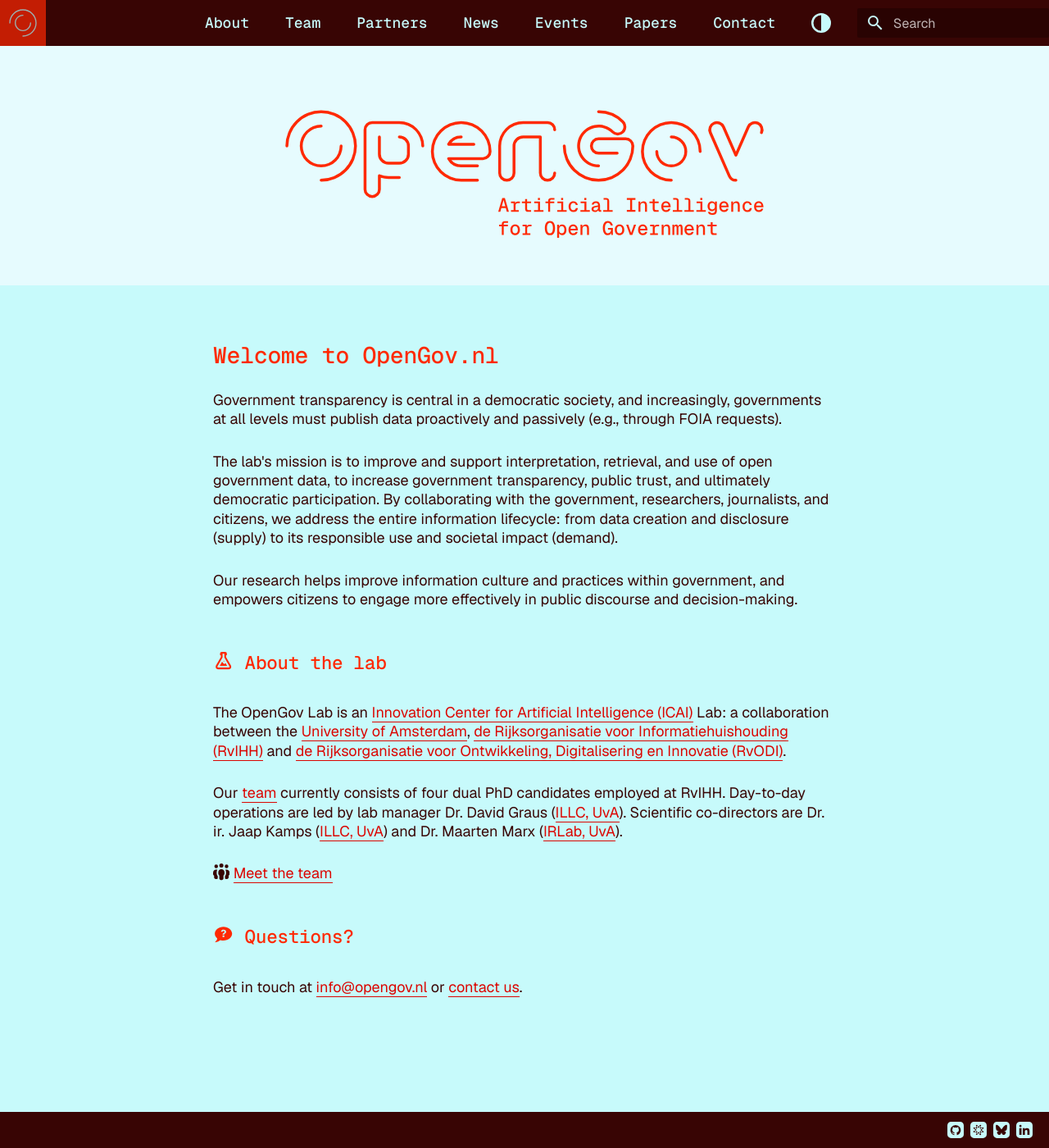
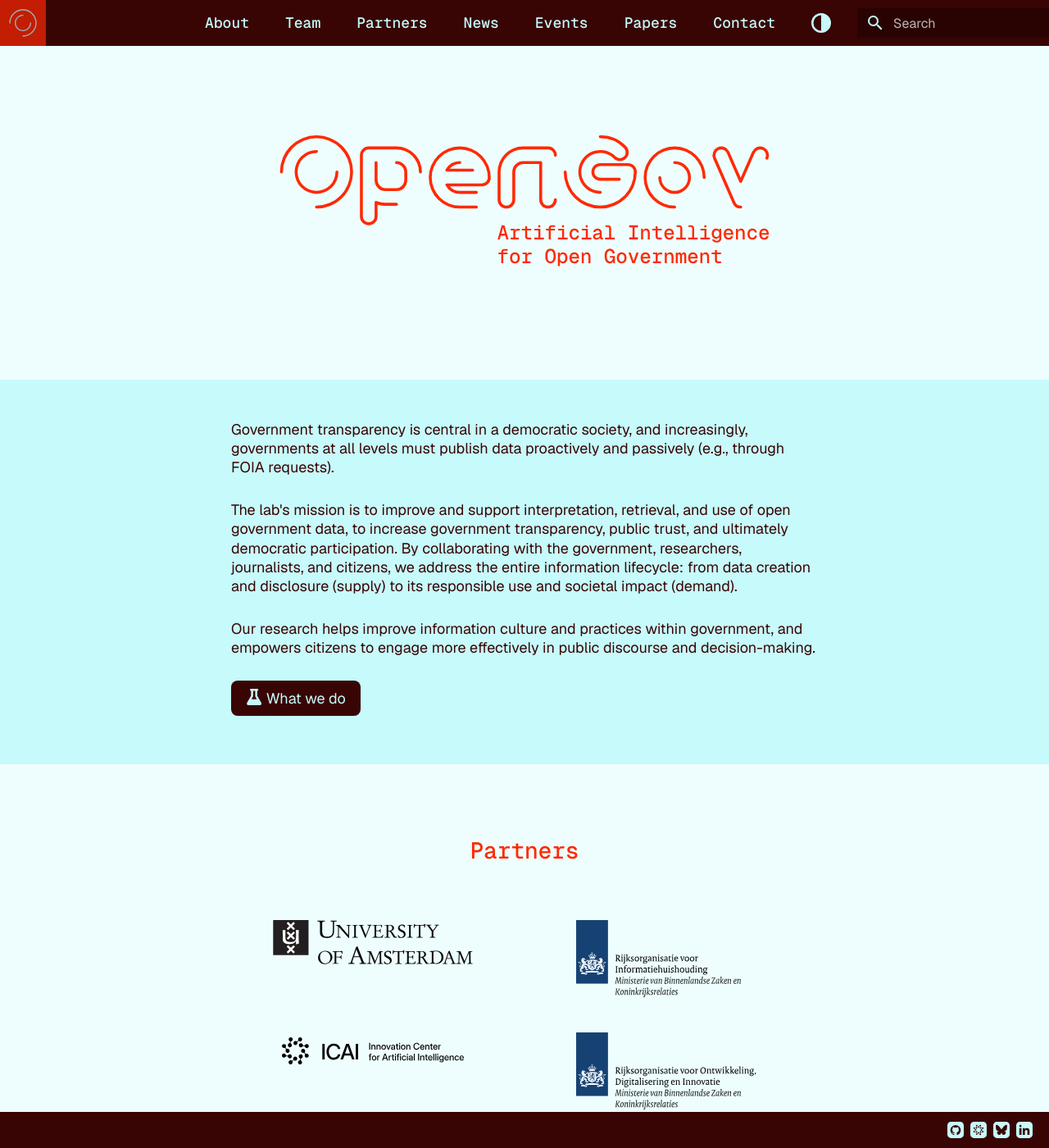
Before and after one commit to opengov-lab/opengov-lab.github.io, an MkDocs documentation site: the page built from docs/index.md, in a window 1280 px wide and 1400 px high. Shown: the whole window at 82% size. Built offline with MkDocs 1.6.1 and Material for MkDocs 9.7.7, drawn with Linux system fonts in a browser that asks for light colours; some web fonts are replaced; some of the changed text lies outside the part shown.

Commit message:
updates landing page (+ bunch of additional css)

```diff
--- a/docs/index.md
+++ b/docs/index.md
@@ -1,8 +1,6 @@
 ---
-template: home.html
-title: ICAI OpenGov Lab – Artificial Intelligence for Open Government
-description: The OpenGov Lab is an ICAI research lab improving interpretation, retrieval, and use of open government data. A collaboration between UvA and RvIHH.
-image: assets/images/logo-social.jpg
+title: OpenGov Lab
+description: AI for Open Government.
 ---
 
 <style>
@@ -11,7 +9,16 @@
   }
 </style>
 
-## Welcome to OpenGov.nl
+<section class="band band--alt hero" markdown>
+  <div class="wrap" markdown>
+
+![OpenGov Logo](assets/images/logo.svg){: .logo }
+
+  </div>
+</section>
+
+<section class="band" markdown>
+  <div class="wrap" markdown>
 
 Government transparency is central in a democratic society, and increasingly, governments at all levels must publish data proactively and passively (e.g., through FOIA requests).
 
@@ -19,15 +26,70 @@
 
 Our research helps improve information culture and practices within government, and empowers citizens to engage more effectively in public discourse and decision-making.
 
-### :material-flask-outline: About the lab
+[:fontawesome-solid-flask: What we do](about.md){ .btn }
 
-The OpenGov Lab is an [Innovation Center for Artificial Intelligence (ICAI)](https://icai.ai) Lab: a collaboration between the [University of Amsterdam](https://uva.nl/en), [de Rijksorganisatie voor Informatiehuishouding (RvIHH)](https://www.rvihh.nl/) and [de Rijksorganisatie voor Ontwikkeling, Digitalisering en Innovatie (RvODI)](https://www.rijksorganisatieodi.nl/).
+  </div>
 
-Our [team](team.md) currently consists of four dual PhD candidates employed at RvIHH.
-Day-to-day operations are led by lab manager Dr. David Graus ([ILLC, UvA](https://www.illc.uva.nl/)). Scientific co-directors are Dr. ir. Jaap Kamps ([ILLC, UvA](https://www.illc.uva.nl/)) and Dr. Maarten Marx ([IRLab, UvA](https://irlab.science.uva.nl/)).
+</section>
 
-:fontawesome-solid-people-group: [Meet the team](team.md)
+<section class="band band--alt partners" markdown>
+  <div class="wrap" markdown>
 
-### :material-chat-question: Questions?
+## Partners
 
-Get in touch at [info@opengov.nl](mailto:info@opengov.nl) or [contact us](contact.md).
+![UvA](assets/logo/uva_black.svg#only-light)
+![UvA](assets/logo/uva_white.svg#only-dark)
+![RvIHH](assets/logo/RVI_black.svg#only-light)
+![RvIHH](assets/logo/RVI_white.svg#only-dark)
+![ICAI](assets/logo/ICAI_Logo_Black.svg#only-light)
+![ICAI](assets/logo/ICAI_Logo_White.svg#only-dark)
+![RvODI](assets/logo/RODI_black.svg#only-light)
+![RvODI](assets/logo/RODI_white.svg#only-dark)
+
+  </div>
+</section>
+
+<section class="band team" markdown>
+  <div class="wrap" markdown>
+
+## Team
+
+  <div class="people" markdown>
+
+![David Graus](assets/images/team/david.jpg "David Graus")
+
+![Jaap Kamps](assets/images/team/jaap.jpg "Jaap Kamps")
+
+![Maarten Marx](assets/images/team/maarten.jpg "Maarten Marx")
+
+![Maik Larooij](assets/images/team/maik.jpg "Maik Larooij")
+
+![Damiaan Reijnaers](assets/images/team/damiaan.jpg "Damiaan Reijnaers")
+
+![Lisa Winters](assets/images/team/lisa.jpg "Lisa Winters")
+
+![Patricia Moeskops](assets/images/team/patricia.jpg "Patricia Moeskops")
+
+  </div>
+
+[:fontawesome-solid-people-group: Meet the team](team.md){ .btn }
+
+  </div>
+</section>
+
+<section class="band contact band--alt" markdown>
+  <div class="wrap" markdown>
+
+## Contact
+
+Get in touch with us at:
+
+- :fontawesome-solid-envelope: [info@opengov.nl](mailto:info@opengov.nl)
+- :fontawesome-brands-square-linkedin: [LinkedIn](https://www.linkedin.com/company/opengov-lab/)
+- :fontawesome-brands-bluesky: [Bluesky](https://bsky.app/profile/opengov.nl)
+- :simple-github: [GitHub](https://github.com/opengov-nl)
+
+[:fontawesome-solid-location-dot: Visit our lab](contact.md){ .btn }
+
+  </div>
+</section>
--- a/docs/stylesheets/extra.css
+++ b/docs/stylesheets/extra.css
@@ -50,21 +50,10 @@
   margin: 0 auto;
 }
 
-.only-light {
-  display: block;
-}
-
-.only-dark {
-  display: none;
-}
-
-[data-md-color-scheme="slate"] .only-light {
-  display: none;
-}
-
-[data-md-color-scheme="slate"] .only-dark {
-  display: block;
-}
+.only-light { display: block; }
+.only-dark { display: none; }
+[data-md-color-scheme="slate"] .only-light { display: none; }
+[data-md-color-scheme="slate"] .only-dark { display: block; }
 
 .md-content__inner {
   padding: 0;
@@ -346,8 +335,125 @@
   margin: 0 0 0.5rem;
 }
 
-.team-member__bio {
-  font-family: var(--md-text-font, sans-serif);
+.band {
+  padding: 2rem 1rem;
+}
+.band--alt {
+  background: var(--md-secondary-bg-color);
+}
+
+.md-typeset a.btn {
+  display: inline-block;
+  padding: 0.5rem 0.9rem;
+  background: var(--md-primary-fg-color);
+  color: var(--md-default-bg-color) !important; /* override link color */
+  text-decoration: none;
+  font-weight: 500;
+  border: none;
+  border-radius: 8px;
+  cursor: pointer;
+  transition: background 0.2s ease;
+}
+
+.md-typeset a.btn:hover,
+.md-typeset a.btn:focus {
+  background: var(--md-accent-fg-color);
+  color: var(--md-default-bg-color) !important;
+}
+
+.band.team .people {
+  display: grid;
+  grid-template-columns: repeat(auto-fill, minmax(125px, 1fr));
+  gap: 12px;
+}
+
+.band.team .people img {
+  width: 100%;
+  aspect-ratio: 1 / 1;     /* keeps all thumbs square */
+  object-fit: cover;        /* crops to face nicely */
+  border-radius: 50%;       /* optional, remove if you want sharp corners */
+  display: block;
+}
+
+/* Optional: make the CTA sit on the right edge of the text column */
+.band .wrap .cta {
+  text-align: center;
+  margin-top: .5rem; }
+
+.wrap {
+  max-width: 60ch;   /* keeps text narrow */
+  margin: 0 auto;
+  text-align: left;
+}
+
+.wrap h2 {
+  padding-bottom: 2rem;
+  text-align: center;
+}
+
+.logo {
+  display: block;
+  margin: 0 auto 1rem;
+  height: auto;
+}
+
+.band.partners {
+  --logo-w: 260px;        /* visual size of each logo */
+  --col-min: 240px;      /* min tile width before wrapping */
+  --gap: 24px;           /* space between tiles */
+}
+
+.band.partners .wrap > p:last-child{
+  display: grid;
+  grid-template-columns: repeat(auto-fit, minmax(var(--col-min), 1fr));
+  gap: var(--gap);
+  align-items: left;
+}
+
+.band.partners img{
+  width: var(--logo-w);   /* primary size control */
+  height: auto;             /* preserve aspect ratio */
+  justify-self: center;    /* center inside tile */
+  padding: 8px;            /* small breathing room */
+  object-fit: contain;     /* safe for odd SVGs/PNGs */
+}
+
+/* keep your scheme toggles (class-based) */
+.only-light { display: block; }
+.only-dark  { display: none; }
+[data-md-color-scheme="slate"] .only-light { display: none; }
+[data-md-color-scheme="slate"] .only-dark  { display: block; }
+
+/* Contact list → pill row (Markdown-native ul) */
+.band.contact ul {
+  list-style: none;
+  padding: 0;
+  margin: .25rem 0 0;
+  display: flex;
+  flex-wrap: wrap;
+  gap: 10px;
+  align-items: center;
+}
+
+.band.contact li {
+  display: inline-flex;
+  align-items: center;
+  gap: 8px;
+  padding: .45rem .75rem;
+}
+
+.band.contact .icon {
+  width: 18px;
+  height: 18px;
+  display: block;
+}
+
+.band.contact .icon svg {
+  fill: var(--md-default-bg-color);
+}
+
+@media (min-width: 900px){
+  .band.partners .logos img{ height: 72px; }
 }
 
 @media (max-width: 960px) {
```
